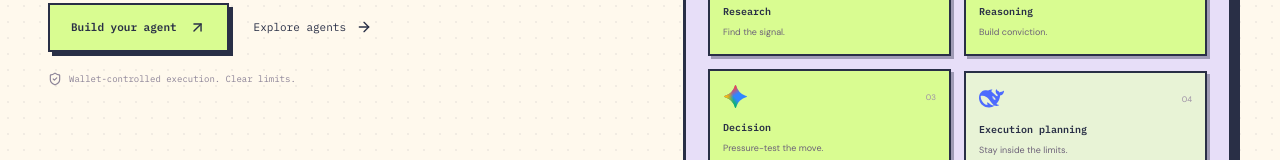
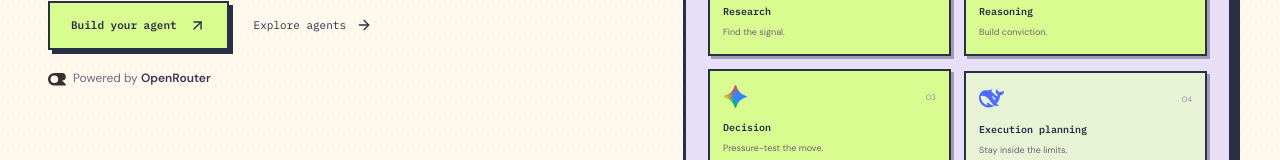
Before and after one commit to trenchsheikh/gpt-tek, a Next.js app: page / in a window 1280 px wide. Shown: the part 594-754 px from the top of the page. Built offline with nearby package versions, Linux system fonts and the light colour scheme; no server answers.

Commit message:
Polish blueprint panel, add OpenRouter branding and speed up chat typing

```diff
--- a/app/chat-text.tsx
+++ b/app/chat-text.tsx
@@ -21,9 +21,9 @@ export function ChatText({
             clearInterval(timer);
             return text.length;
           }
-          return Math.min(text.length, n + 2);
+          return Math.min(text.length, n + 5);
         }),
-      24,
+      16,
     );
     return () => clearInterval(timer);
   }, [text, animate]);
--- a/app/globals.css
+++ b/app/globals.css
@@ -4014,3 +4014,34 @@ a:focus-visible {
 @keyframes ar-welcome-leave{to{opacity:0;transform:translateY(-15px) scale(.97);visibility:hidden}}
 @keyframes ar-blueprint-reveal{from{opacity:.5;transform:translateY(6px)}to{opacity:1;transform:none}}
 @media(prefers-reduced-motion:reduce){.ar-welcome-leaving,.ar-blueprint-active .ar-blueprint-stats{animation:none}.ar-welcome-leaving{display:none}}
+/* Blueprint: fixed overview, independently scrolling controls, separated actions. */
+.at-configuration{gap:0;background:#f6f1fa;overflow:hidden;padding:20px;min-width:0}
+.at-config-title{flex-shrink:0;display:flex;align-items:center;justify-content:space-between;gap:10px;margin-bottom:14px}
+.at-config-title .av-eyebrow{font-size:13px;font-weight:650;letter-spacing:0;text-transform:none;color:#403153}
+.at-config-title .at-pill{border:1px solid #dfd5eb;background:#fcf9ff;border-radius:20px;padding:5px 8px;font-size:9px}
+.ar-blueprint-stats{flex-shrink:0;gap:6px;margin-bottom:14px}
+.ar-blueprint-stats>div{border-color:#e5ddeb;background:#fffdf8;padding:8px 10px;border-radius:10px}
+.ar-blueprint-stats small{font-size:9px;line-height:1.4}
+.ar-blueprint-stats strong{font-size:12px;line-height:1.4}
+.ar-config-tabs{flex-shrink:0;display:grid;grid-template-columns:repeat(4,minmax(0,1fr));gap:3px;padding:4px;background:#ede5f5;border-radius:10px;margin-bottom:14px}
+.ar-config-tabs button{min-width:0;padding:8px 3px;font-size:10px;line-height:1.25;border-radius:7px;white-space:nowrap;transition:background .18s,color .18s}
+.ar-config-tabs button.active{background:#fffdf8;box-shadow:0 1px 3px #3524450d}
+.ar-config-body{overflow-y:auto;overflow-x:hidden;flex:1 1 0;min-height:0;padding:1px 4px 12px 0;scrollbar-width:thin;scrollbar-color:#cbbadd transparent}
+.ar-config-body .at-roles{display:flex;flex-direction:column;gap:8px}
+.ar-config-body .at-roles>button{flex-shrink:0;min-width:0;margin:0;border:1px solid #e1d7ed;border-radius:10px;padding:12px 9px;background:#fffdf8;box-shadow:none;align-items:flex-start}
+.ar-config-body .at-roles>button>div{min-width:0;flex:1}
+.ar-config-body .ar-model-reason{line-height:1.5;white-space:normal;margin-top:6px}
+.ar-config-body .ar-avatar-preview{margin-bottom:12px}
+.ar-config-body .ar-avatar-picker{gap:5px;margin-bottom:12px}
+.ar-config-body .ar-avatar-picker button{min-width:0}
+.ar-blueprint-footer{flex-shrink:0;border-top:1px solid #e2d8ec;padding-top:12px;display:flex;flex-direction:column;gap:8px;background:#f6f1fa}
+.ar-blueprint-footer .at-full{width:100%;margin:0;min-height:40px;display:flex;align-items:center;justify-content:center;gap:8px;border-radius:10px;border:1px solid #b9cf83;box-shadow:none}
+.ar-blueprint-footer .at-full:disabled{opacity:.55;cursor:not-allowed}
+.ar-blueprint-footer .at-footnote{font-size:9px;line-height:1.45;margin:0;color:#84718e}
+.ar-powered-by{display:inline-flex;align-items:center;justify-content:center;gap:7px;text-decoration:none;color:#726680;font-family:"DM Sans",sans-serif;font-size:11px;line-height:1.4;white-space:nowrap}
+.ar-powered-by img{width:18px;height:18px;object-fit:contain;opacity:.8}
+.ar-powered-by strong{color:#403153;font-weight:600}
+.ar-blueprint-footer .ar-powered-by{align-self:center;margin-top:2px;font-size:10px}
+.av-hero-note .ar-powered-by{font-size:12px;justify-content:flex-start}
+@media(max-width:999px){.ar-config-body{flex:auto;max-height:480px;min-height:0}.at-configuration{padding:18px}}
+@media(prefers-reduced-motion:reduce){.ar-config-tabs button{transition:none}}
--- a/app/page.tsx
+++ b/app/page.tsx
@@ -1,3 +1,4 @@
+import PoweredBy from "./powered-by";
 import Link from "next/link";
 import {
   ArrowUpRight,
@@ -52,8 +53,7 @@ export default function Page() {
               </Link>
             </div>
             <div className="av-hero-note">
-              <ShieldCheck size={14} /> Wallet-controlled execution. Clear
-              limits.
+              <PoweredBy />
             </div>
           </div>
           <div className="av-orchestration">
--- /dev/null
+++ b/app/powered-by.tsx
@@ -0,0 +1,15 @@
+export default function PoweredBy() {
+  return (
+    <a
+      className="ar-powered-by"
+      href="https://openrouter.ai"
+      target="_blank"
+      rel="noreferrer"
+    >
+      <img src="/providers/openrouter.svg" alt="" width="18" height="18" />
+      <span>
+        Powered by <strong>OpenRouter</strong>
+      </span>
+    </a>
+  );
+}
```
Also changed, not shown: app/terminal.tsx (+7 -3 lines), public/providers/openrouter.svg (added).
